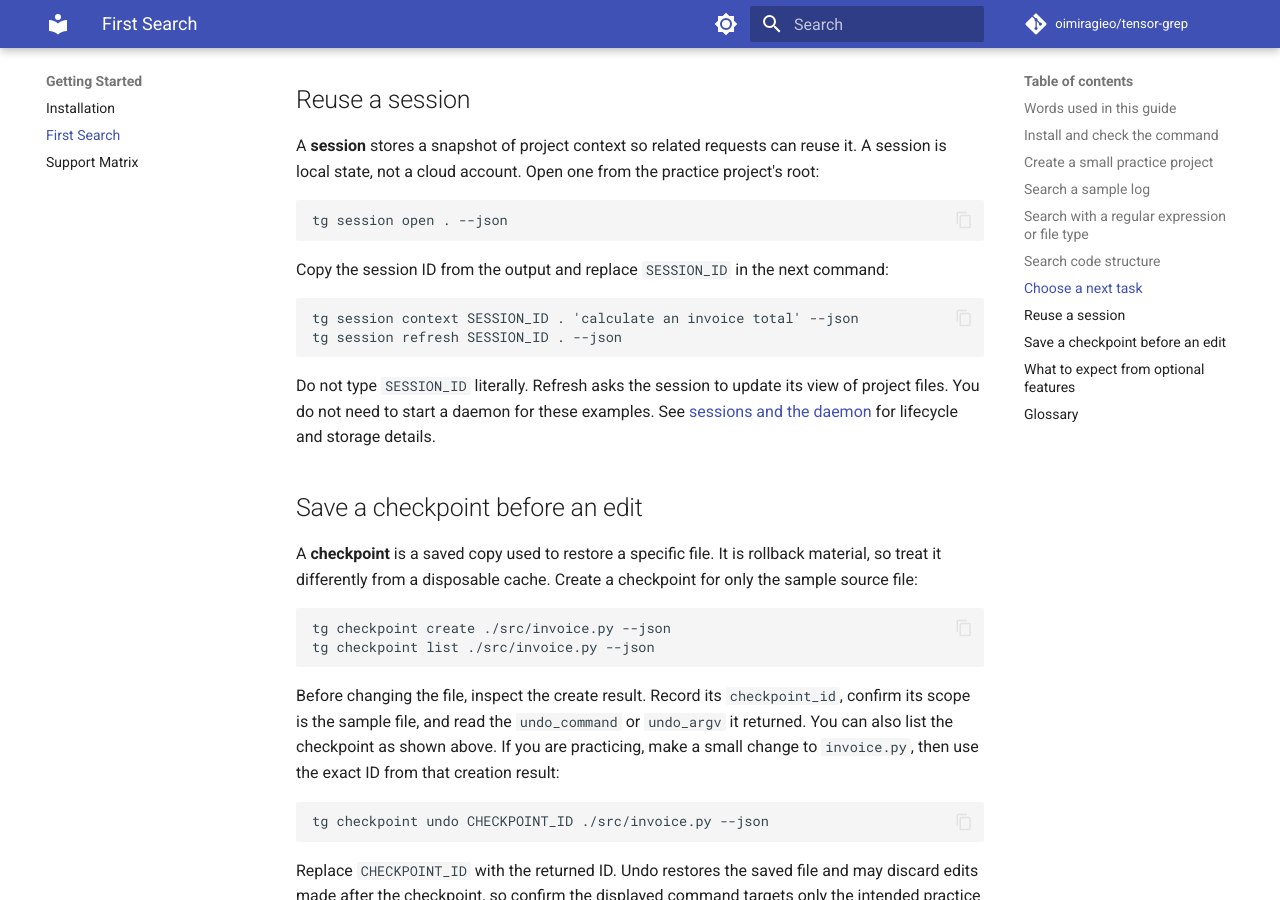
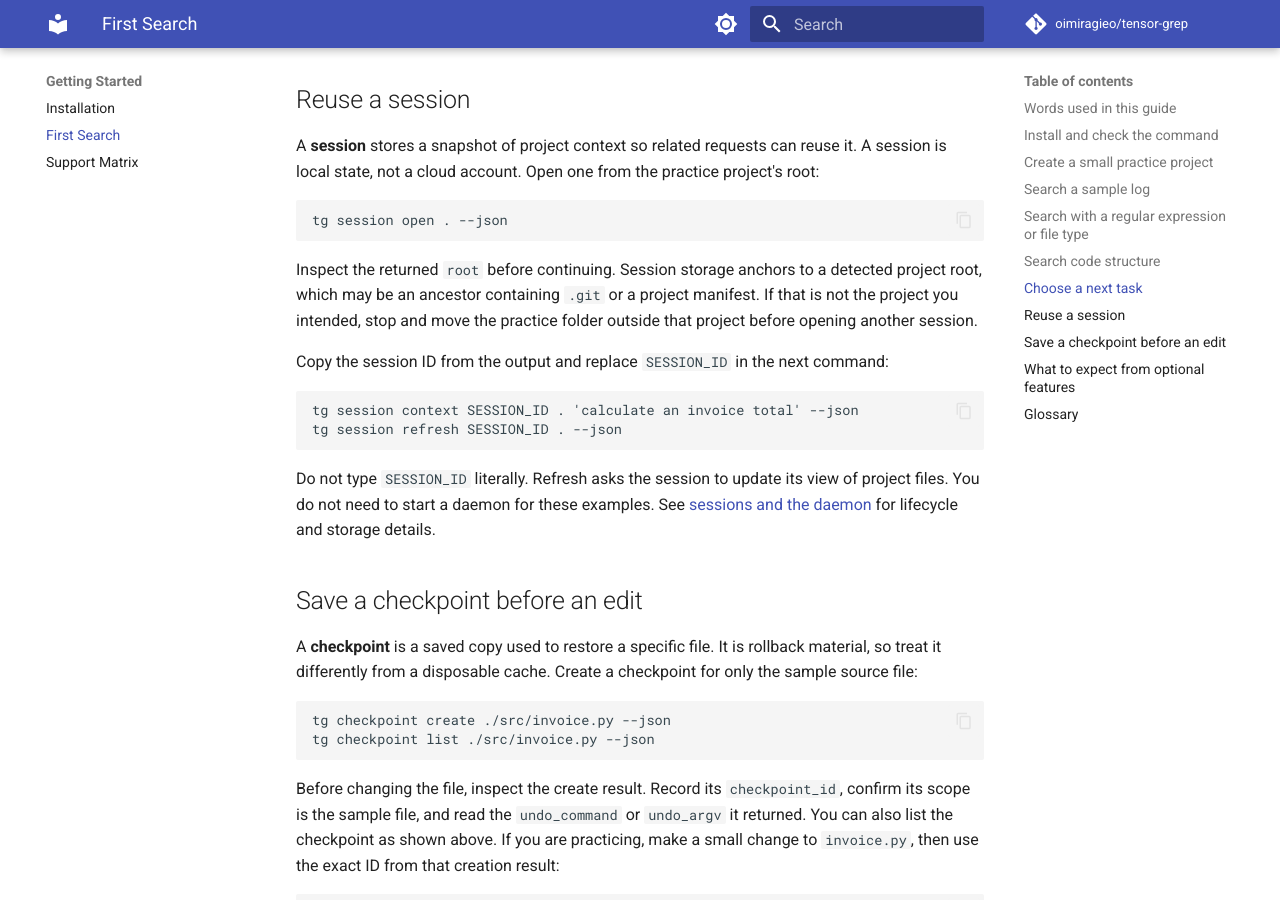
Before and after one commit to oimiragieo/tensor-grep, an MkDocs documentation site: the page built from docs/getting-started.md, in a window 1280 px wide and 900 px high, scrolled down 3769 px. Built offline with MkDocs 1.6.1 and Material for MkDocs 9.7.7, drawn with Linux system fonts in a browser that asks for light colours; comment, search, counter and statistics services are not loaded.

Commit message:
docs: explain session project-root discovery

````diff
--- a/docs/getting-started.md
+++ b/docs/getting-started.md
@@ -135,6 +135,11 @@ A **session** stores a snapshot of project context so related requests can reuse
 tg session open . --json
 ```
 
+Inspect the returned `root` before continuing. Session storage anchors to a detected
+project root, which may be an ancestor containing `.git` or a project manifest.
+If that is not the project you intended, stop and move the practice folder outside
+that project before opening another session.
+
 Copy the session ID from the output and replace `SESSION_ID` in the next command:
 
 ```text
````
